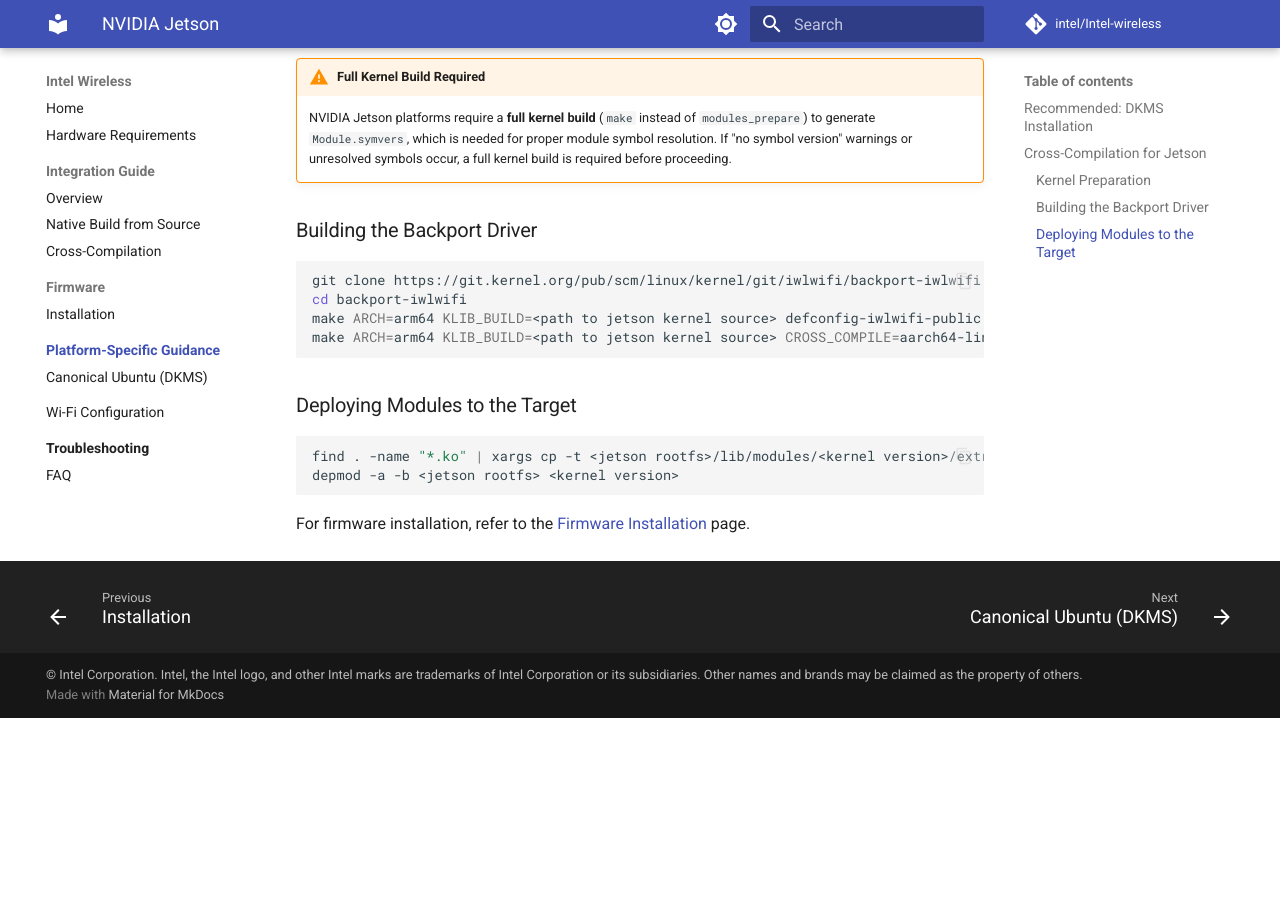
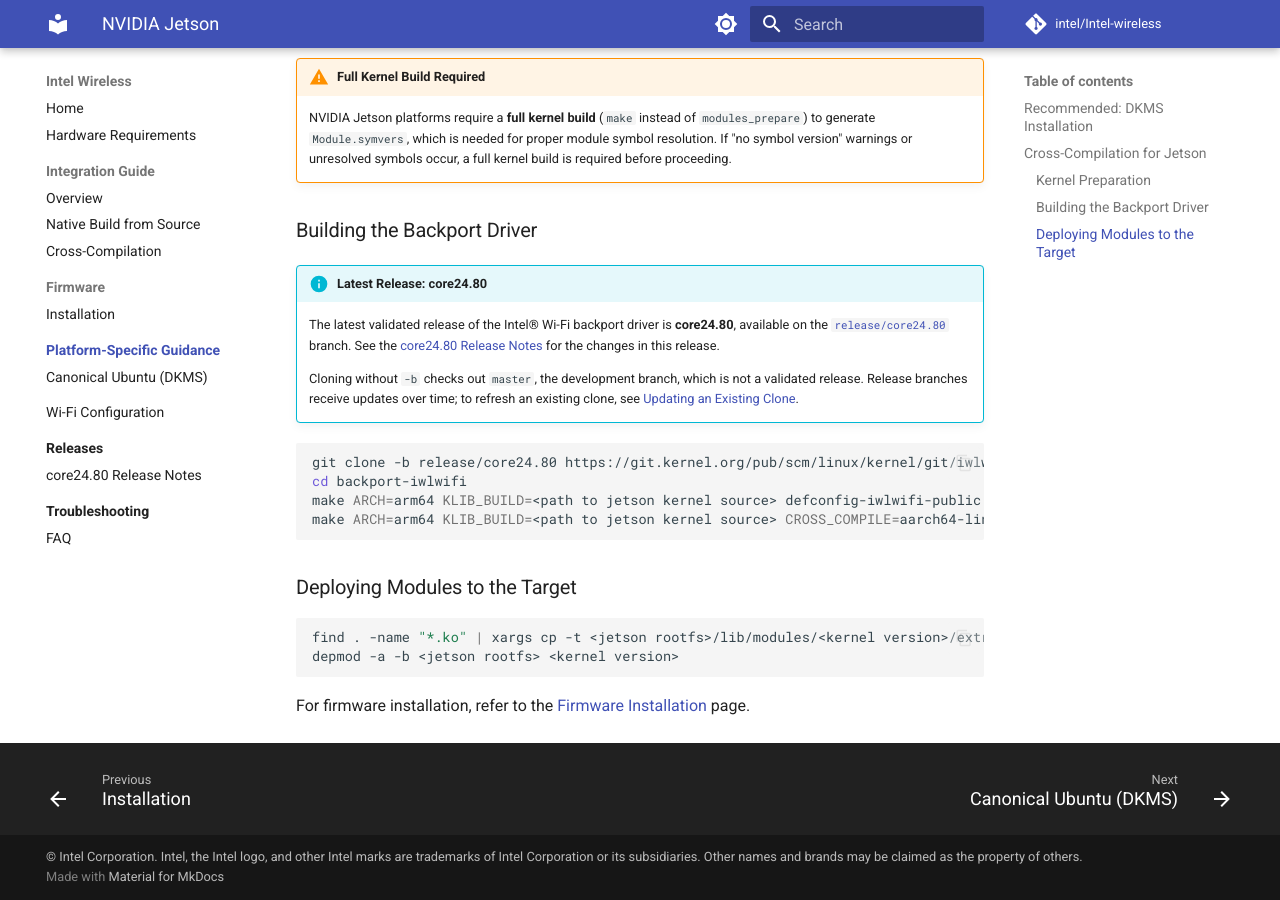
Before and after one commit to intel/Intel-wireless, an MkDocs documentation site: the page built from docs/platforms/jetson/index.md, in a window 1280 px wide and 900 px high, scrolled down 614 px. Built offline with MkDocs 1.6.1 and Material for MkDocs 9.7.7, drawn with Linux system fonts in a browser that asks for light colours; comment, search, counter and statistics services are not loaded; before the commit the page ends 1332 px from its top, so only the background shows below that.

Commit message:
docs: point clone instructions to release/core24.80 and add release notes
The build instructions cloned master, the development branch, and the
"Selecting a Release" note referred to the outdated release/core103.

- Native build, cross-compilation and NVIDIA Jetson pages now clone
  release/core24.80 with -b, with a box linking to the release notes
- New Releases section (before Troubleshooting): release overview with
  update instructions, and core24.80 release notes
- includes/release.md holds the current release in one place, shared by
  the build pages through pymdownx.snippets, so a new release or branch
  update is a single edit

Co-authored-by: Copilot <223556219+Copilot@users.noreply.github.com>

````diff
--- a/docs/platforms/jetson/index.md
+++ b/docs/platforms/jetson/index.md
@@ -22,8 +22,10 @@ make ARCH=arm64 CROSS_COMPILE=aarch64-linux-gnu- -j$(nproc)
 
 ### Building the Backport Driver
 
+--8<-- "release.md:note"
+
 ```bash
-git clone https://git.kernel.org/pub/scm/linux/kernel/git/iwlwifi/backport-iwlwifi.git
+--8<-- "release.md:clone"
 cd backport-iwlwifi
 make ARCH=arm64 KLIB_BUILD=<path to jetson kernel source> defconfig-iwlwifi-public
 make ARCH=arm64 KLIB_BUILD=<path to jetson kernel source> CROSS_COMPILE=aarch64-linux-gnu- -j$(nproc)
--- /dev/null
+++ b/includes/release.md
@@ -0,0 +1,37 @@
+<!--
+  CURRENT RECOMMENDED RELEASE - single source of truth.
+
+  The build pages (native build, cross-compilation, NVIDIA Jetson) include
+  the named sections below through pymdownx.snippets. Links use docs-root
+  absolute paths (/releases/...) so they resolve from any page.
+
+  New Core release (e.g. core24.80 -> core24.90):
+    1. Update the release name, branch and release-notes link in this file.
+    2. Add docs/releases/core<version>.md, using the previous page as a template.
+    3. In docs/releases/index.md, add the new release as Latest and mark the
+       previous one as Previous (also update Status on its release notes page).
+    4. Add the new page to the Releases section of nav in mkdocs.yml.
+
+  Update to the current release branch:
+    1. Add the new items to the release notes page.
+    2. Update Latest Commit and Last Updated, and add a Revision History row.
+
+  Run `mkdocs build --strict` to confirm all links and snippets resolve.
+-->
+
+<!-- --8<-- [start:note] -->
+!!! info "Latest Release: core24.80"
+    The latest validated release of the Intel® Wi-Fi backport driver is **core24.80**, available on the [`release/core24.80`](https://git.kernel.org/pub/scm/linux/kernel/git/iwlwifi/backport-iwlwifi.git/log/?h=release/core24.80) branch. See the [core24.80 Release Notes](/releases/core24.80.md) for the changes in this release.
+
+    Cloning without `-b` checks out `master`, the development branch, which is not a validated release. Release branches receive updates over time; to refresh an existing clone, see [Updating an Existing Clone](/releases/index.md#updating-an-existing-clone).
+<!-- --8<-- [end:note] -->
+
+<!-- --8<-- [start:clone] -->
+git clone -b release/core24.80 https://git.kernel.org/pub/scm/linux/kernel/git/iwlwifi/backport-iwlwifi.git
+<!-- --8<-- [end:clone] -->
+
+<!-- --8<-- [start:update] -->
+git fetch origin
+git checkout release/core24.80
+git pull
+<!-- --8<-- [end:update] -->
--- a/mkdocs.yml
+++ b/mkdocs.yml
@@ -46,6 +46,18 @@ markdown_extensions:
       alternate_style: true
   - admonition                  # Note/warning/tip boxes
   - pymdownx.details            # Collapsible admonitions
+  - pymdownx.snippets:          # Shared content (latest release) from includes/
+      base_path: [includes]
+      check_paths: true
+
+# Allow docs-root absolute links (/releases/...) in shared snippets
+validation:
+  links:
+    absolute_links: relative_to_docs
+
+# Rebuild on snippet changes during `mkdocs serve`
+watch:
+  - includes
 
 plugins:
   - search                      # Built-in instant search
@@ -64,6 +76,9 @@ nav:
     - NVIDIA Jetson: platforms/jetson/index.md
     - Canonical Ubuntu (DKMS): platforms/canonical-ubuntu.md
   - Wi-Fi Configuration: configuration/index.md
+  - Releases:
+    - Overview: releases/index.md
+    - core24.80 Release Notes: releases/core24.80.md
   - Troubleshooting:
     - Debugging Guide: troubleshooting/index.md
     - FAQ: troubleshooting/faq.md
````
Also changed, not shown: docs/releases/core24.80.md (added, +50 -0 lines), docs/releases/index.md (added, +41 -0 lines), 2 other files.
